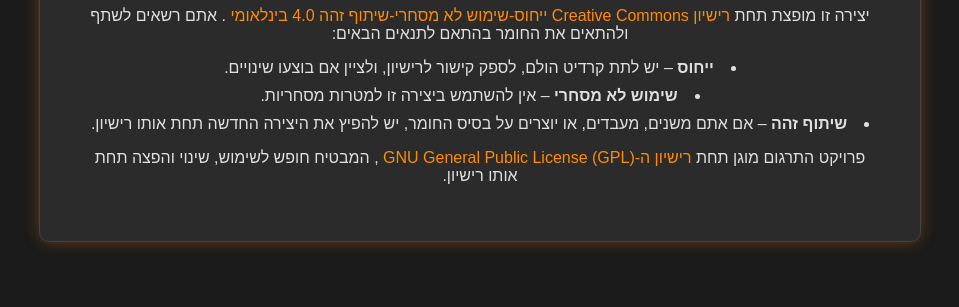
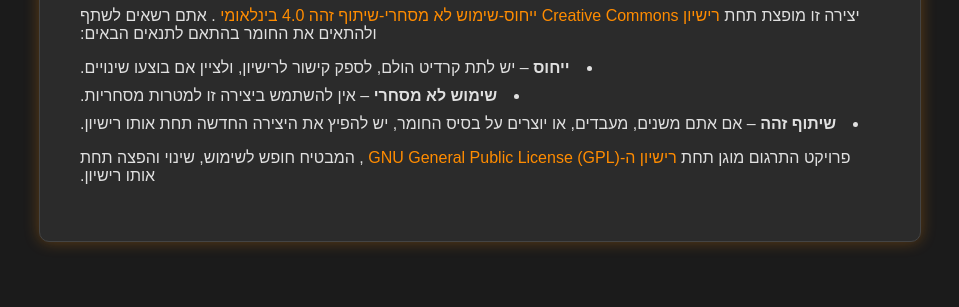
Before and after one commit to nimshav/translation, a website: page public/book/front-matter/copyright.html in a window 1280 px wide. Shown: the part 533-840 px from the top of the page, without its empty margins (160-1119 px from the left). Drawn offline with Linux system fonts and the light colour scheme.

Commit message:
Update copyright.html

```diff
--- a/public/book/front-matter/copyright.html
+++ b/public/book/front-matter/copyright.html
@@ -15,7 +15,7 @@
       font-family: Arial, sans-serif;
     }
 
-    /* Center content vertically and horizontally */
+    /* Center the container in the viewport (the text itself remains left/right aligned) */
     body {
       display: flex;
       justify-content: center;
@@ -34,14 +34,22 @@
       box-shadow: 0 0 15px rgba(255, 140, 0, 0.3);
     }
 
-    /* Center all text within the box */
+    /* Default text styling for English content: left-to-right and left-aligned */
     .content-box h1,
     .content-box h2,
     .content-box h3,
     .content-box p,
     .content-box ul,
-    .content-box li {
-      text-align: center;
+    .content-box li,
+    .content-box a {
+      text-align: left;
+    }
+
+    /* Hebrew Text Support: right-to-left and right-aligned */
+    [lang="he"] {
+      direction: rtl;
+      text-align: right;
+      font-family: Arial, "Noto Sans Hebrew", sans-serif;
     }
 
     /* Link Styling */
@@ -55,14 +63,7 @@
       color: #ffa500;
     }
 
-    /* Hebrew Text Support */
-    [lang="he"], .rtl {
-      direction: rtl;
-      text-align: center;
-      font-family: Arial, "Noto Sans Hebrew", sans-serif;
-    }
-
-    /* Center list items */
+    /* List Styling */
     .content-box ul {
       list-style-position: inside;
       padding: 0;
@@ -72,7 +73,7 @@
       margin: 10px 0;
     }
 
-    /* Horizontal rule styling (optional) */
+    /* Horizontal rule styling */
     .content-box hr {
       border: none;
       border-top: 1px solid #444;
```
